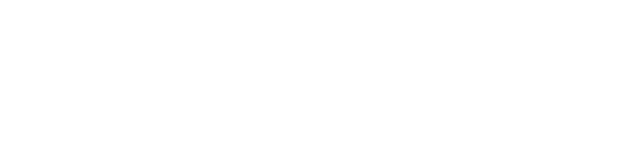
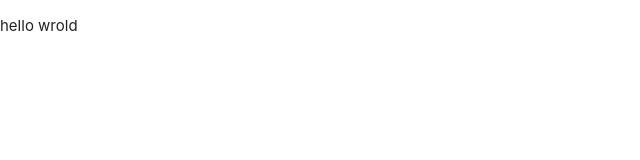
Before and after one commit to Seb-GJ/sigra, a plain HTML site: page index.html in a window 1280 px wide. Shown: the full height of the page, 0-640 px from the left. Drawn offline with nearby package versions, Linux system fonts and the light colour scheme.

Commit message:
hello world

```diff
--- a/index.html
+++ b/index.html
@@ -11,7 +11,7 @@
   </head>
 
   <body>
-
+    <p>hello wrold</p>
     <!--JavaScript at end of body for optimized loading-->
     <script type="text/javascript" src="js/materialize.min.js"></script>
   </body>
```
